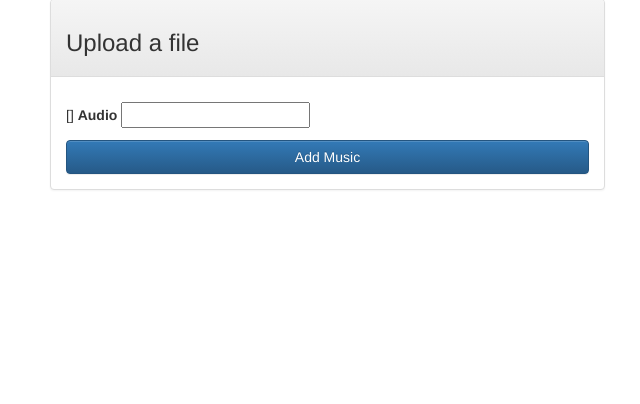
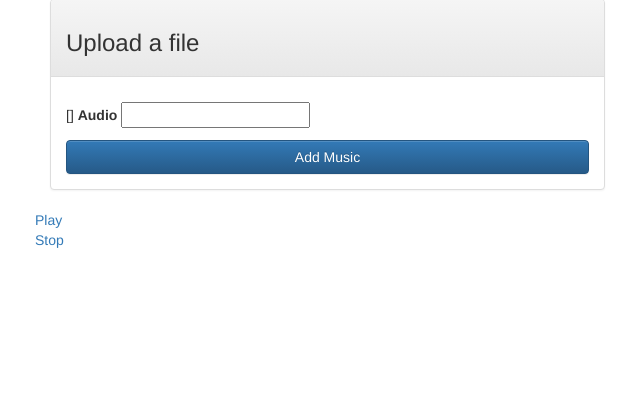
Before and after one commit to krsna-smnt/AI-Mozart-Beethoven, a Django app: template Website/templates/Website/index.html in a window 1280 px wide. Shown: the part 101-505 px from the top of the page, without its empty margins (20-660 px from the left). Run offline with Django 3.2, Linux system fonts and the light colour scheme; the template is opened without the code that fills it: most values are stand-ins (such as "Sample title", 1, 10 or a date in 2020); form fields are guessed from the names that the template uses; some libraries are stand-ins or nearby versions.

Commit message:
Added stop

```diff
--- a/Website/templates/Website/index.html
+++ b/Website/templates/Website/index.html
@@ -33,4 +33,17 @@
 	</div>
 </div>
 
+{% for song in audios %}
+<div class="container">
+	<div class="row">
+		<a href="#" onClick="MIDIjs.play('{{ song.audio.url }}');">Play</a>
+	</div>
+	<div class="row">
+		<a href="#" onClick="MIDIjs.stop();">Stop</a>
+	</div>
+</div>
+{% endfor %}
+
+	<script type='text/javascript' src='http://www.midijs.net/lib/midi.js'></script>
+
 {% endblock %}
--- a/Website/utilities/pyprgm.py
+++ b/Website/utilities/pyprgm.py
@@ -4,6 +4,7 @@ tested with Python273/331 and pygame192 by vegaseat
 '''
 
 import pygame as pg
+import multiprocessing
 
 def play_music(music_file):
     '''
@@ -40,4 +41,4 @@ def play(file):
 	except KeyboardInterrupt:
 	    pg.mixer.music.fadeout(1000)
 	    pg.mixer.music.stop()
-	    # raise SystemExit
+	    raise SystemExit
```
Also changed, not shown: Website/views.py (+9 -5 lines), db.sqlite3, 10 other files.
